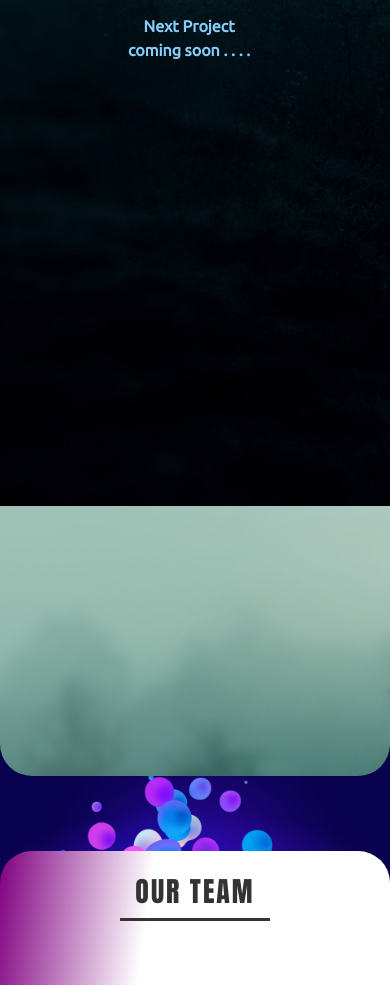
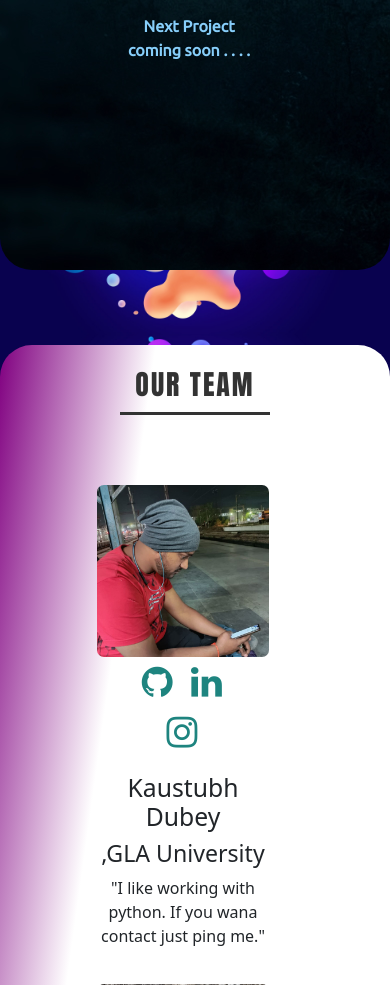
Before and after one commit to cybergaz/test_repo, a PHP site: page /home.html in a window 390 px wide; the page is wider, and only the part inside the window is pictured. Shown: the part 1418-2403 px from the top of that part. Run offline with PHP 8.4, Linux system fonts and the light colour scheme; some libraries are stand-ins or nearby versions; some web fonts are replaced.

Commit message:
Update home.css

```diff
--- a/home.css
+++ b/home.css
@@ -498,7 +498,6 @@ h1::after {
 		text-align: center;
 		overflow: unset;
 		background-size: auto;
-		height: 160%;
 	}
 	.thumbnails{
 		display: block;
```
